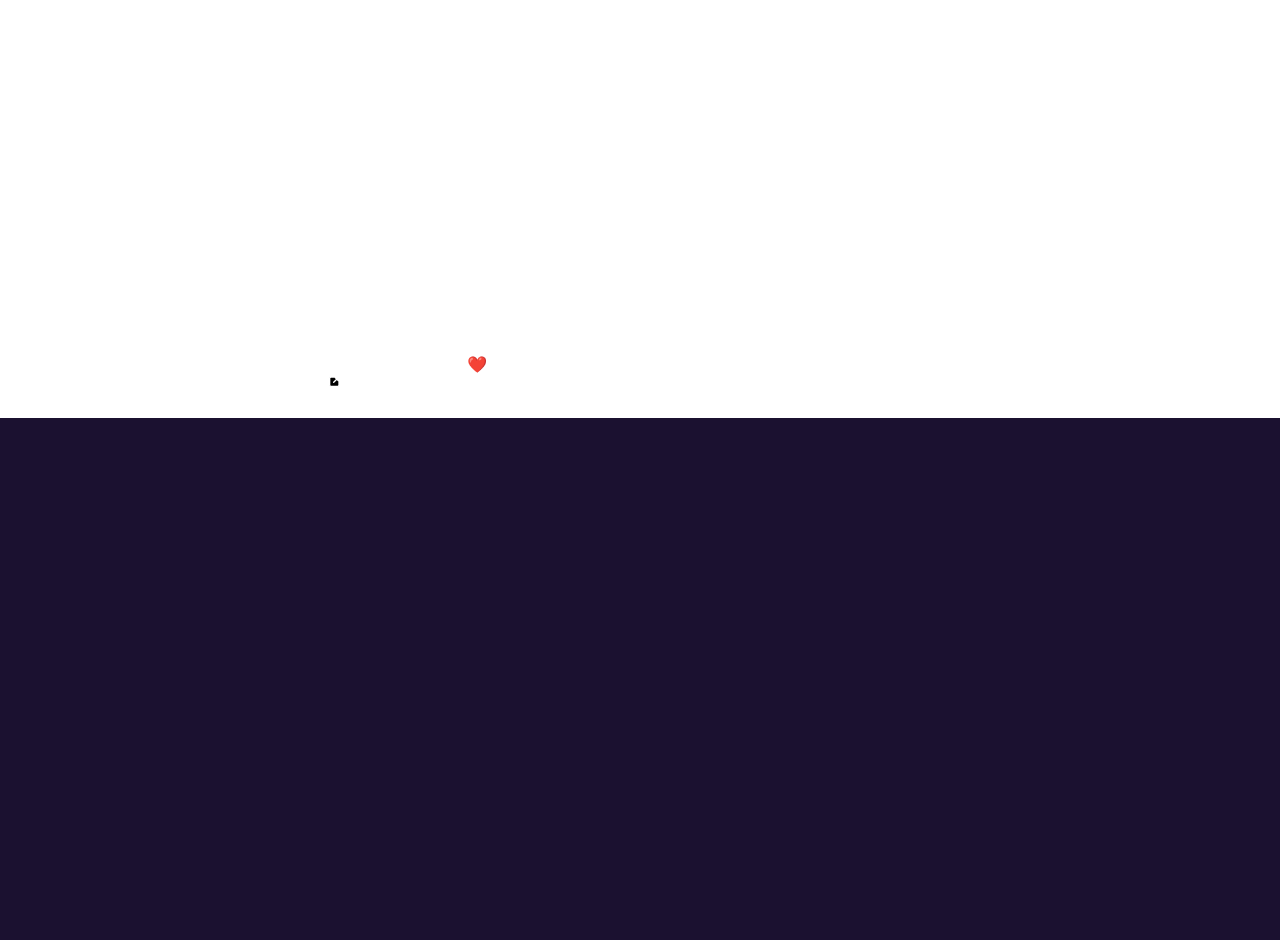
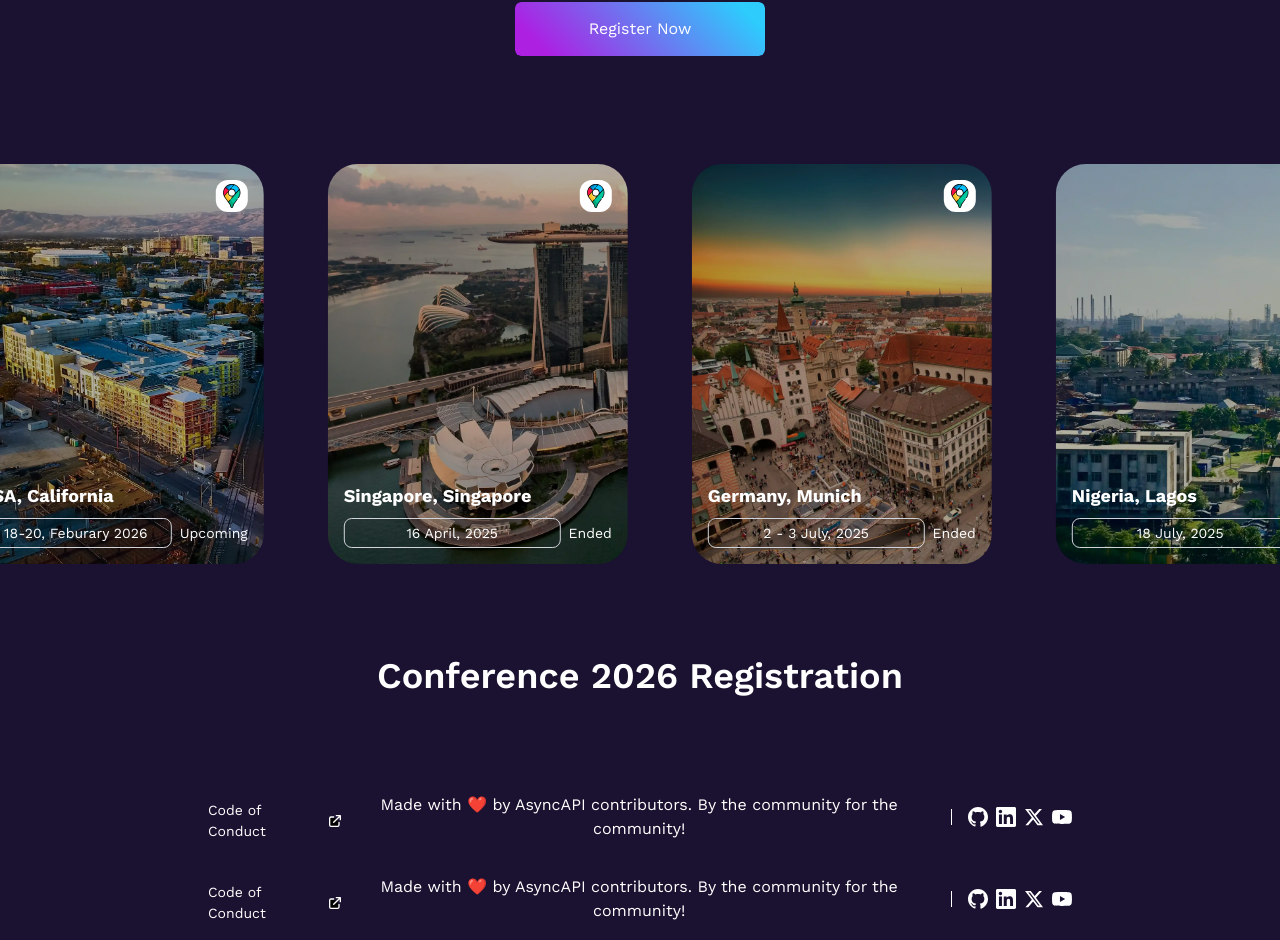
Before and after one commit to asyncapi/conference-website, a Next.js app: page /register/2026 in a window 1280 px wide. Before the commit this address had no page. Shown: the part 464-1404 px from the top of the page. Before the commit the page ends 882 px from the top, so only its background shows below. Built offline with nearby package versions, Linux system fonts and the light colour scheme.

Commit message:
feat: add 2026 registration page scaffold

```diff
--- /dev/null
+++ b/pages/register/2026.jsx
@@ -0,0 +1,26 @@
+import Head from 'next/head';
+import Header from '../../components/Header/header';
+import Footer from '../../components/Footer/footer';
+
+export default function Register2026() {
+  return (
+    <div>
+      <Head>
+        <title>Conference 2026 Registration</title>
+        <meta name="description" content="Register for Conference 2026" />
+      </Head>
+
+      <Header />
+
+      <main className="container mt-20 mb-20">
+        <div className="flex items-center justify-center">
+          <h1 className="text-4xl font-semibold text-white">
+            Conference 2026 Registration
+          </h1>
+        </div>
+      </main>
+
+      <Footer />
+    </div>
+  );
+}
```
